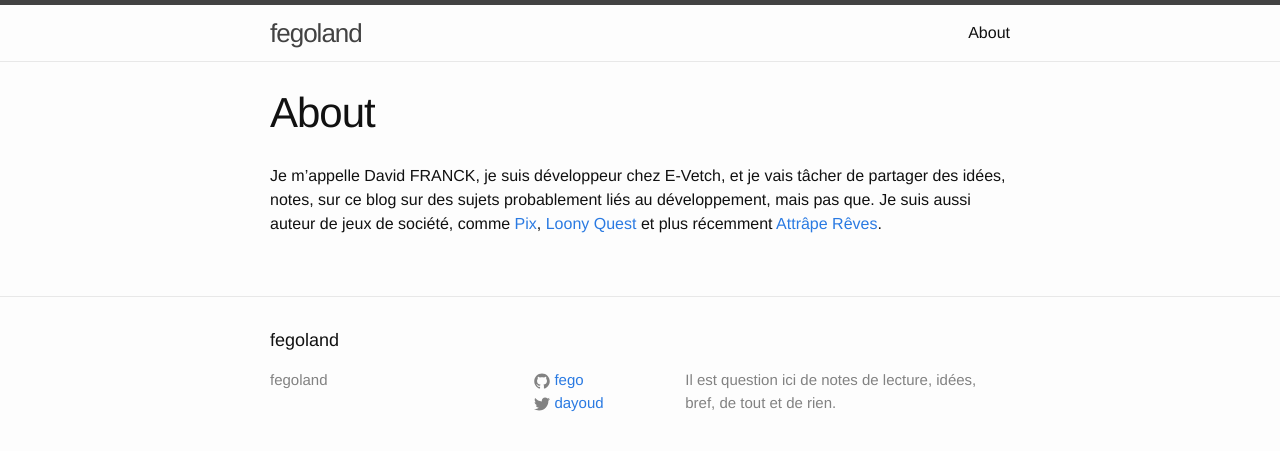
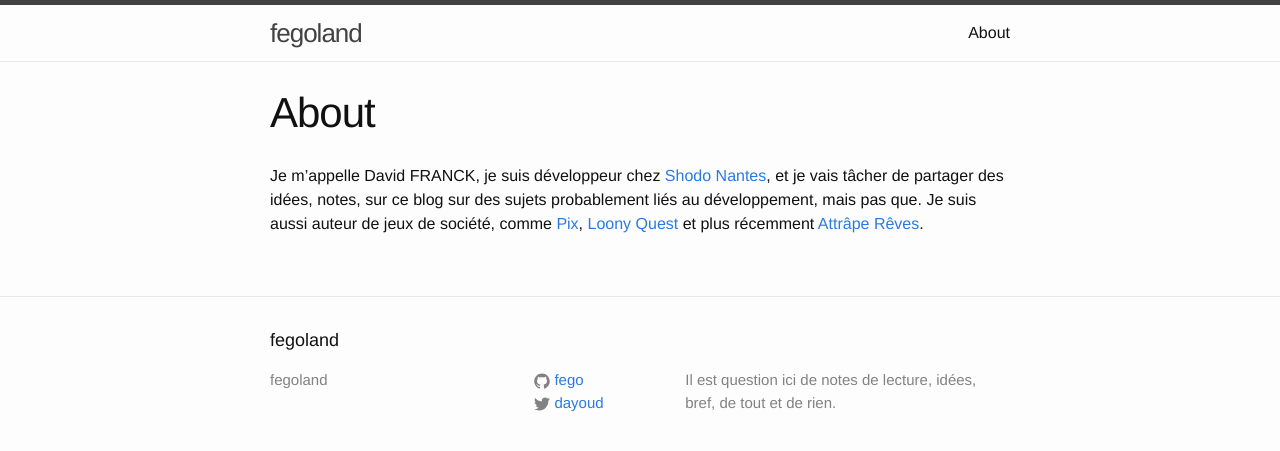
Before and after one commit to fego/fego.github.io, a Jekyll site: the page built from docs/about.md, in a window 1280 px wide. Shown: the top 451 px of the page. Built offline with Jekyll 4.4.1, drawn with Linux system fonts in a browser that asks for light colours.

Commit message:
update mineur

```diff
--- a/docs/about.md
+++ b/docs/about.md
@@ -4,5 +4,5 @@ title: About
 permalink: /about/
 ---
 
-Je m'appelle David FRANCK, je suis développeur chez E-Vetch, et je vais tâcher de partager des idées, notes, sur ce blog sur des sujets probablement liés au développement, mais pas que.
+Je m'appelle David FRANCK, je suis développeur chez [Shodo Nantes](https://shodo.io/), et je vais tâcher de partager des idées, notes, sur ce blog sur des sujets probablement liés au développement, mais pas que.
 Je suis aussi auteur de jeux de société, comme [Pix](https://www.trictrac.net/jeu-de-societe/pix-0), [Loony Quest](https://www.trictrac.net/jeu-de-societe/loony-quest) et plus récemment [Attrâpe Rêves](https://www.trictrac.net/jeu-de-societe/attrape-reves).
```
Also changed, not shown: docs/_posts/2023-02-04-Fiche de lecture The Scout Mindset de Julia Galef.md (+0 -1 lines).
